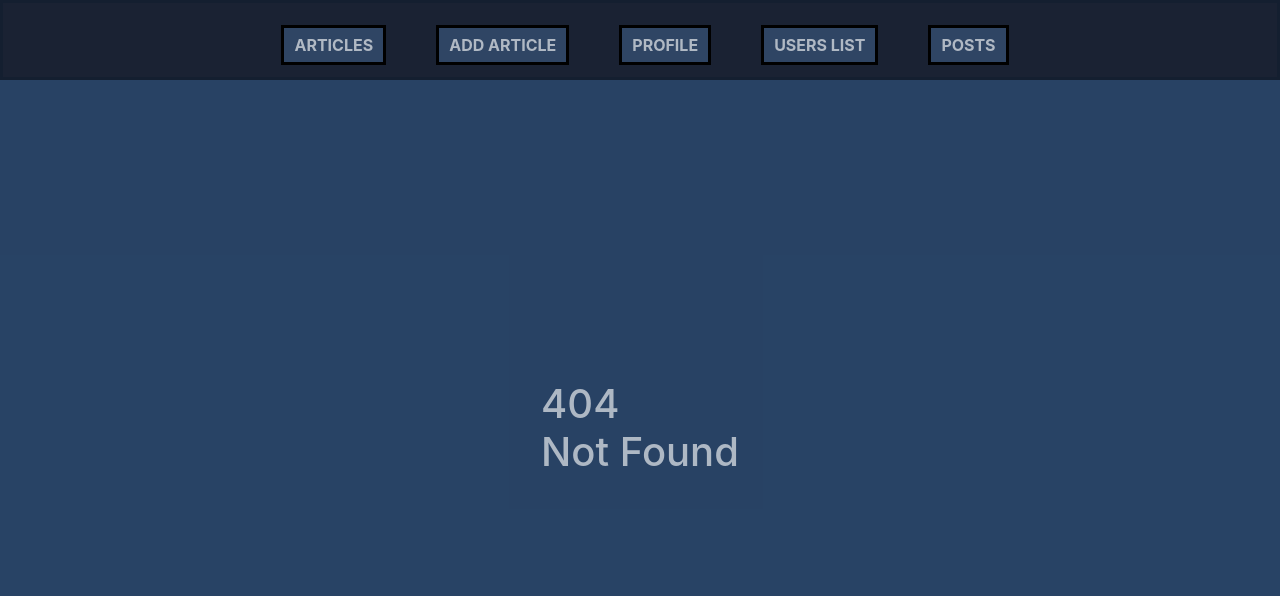
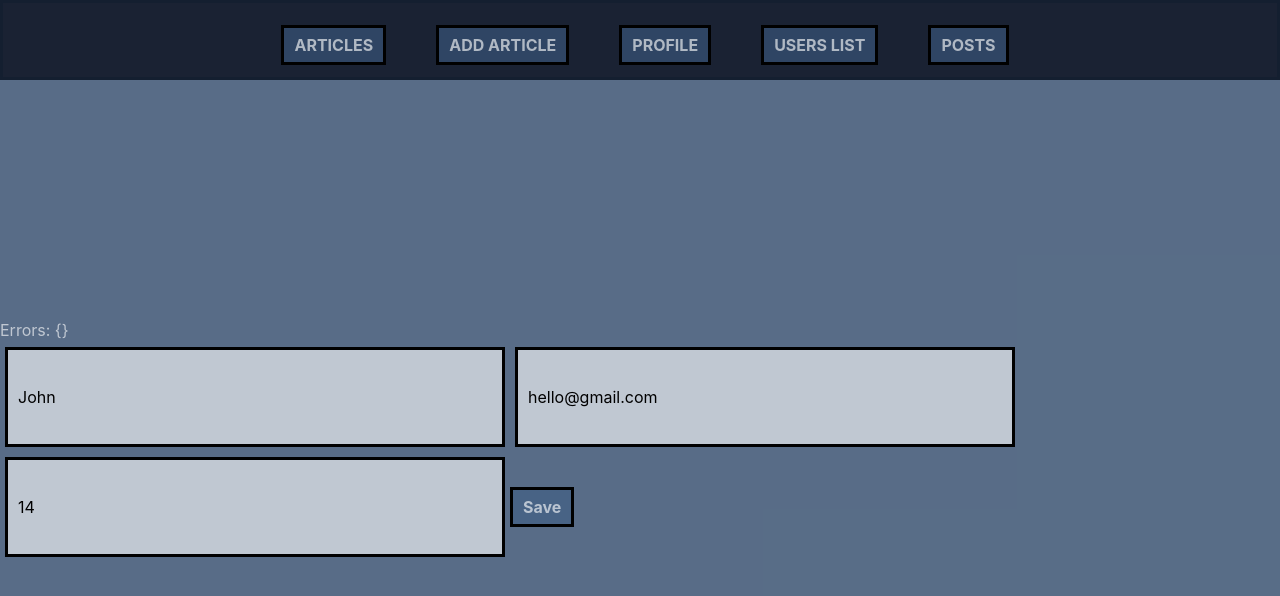
Before and after one commit to darthMilash/darth-app, a React (Create React App) app in the folder front/: page /form in a window 1280 px wide. Before the commit this address had no page. Shown: the top 596 px of the page. Built offline with nearby package versions, Linux system fonts and the light colour scheme.

Commit message:
Do lesson. Add UserForm|FormContainer. Install formik|yup

```diff
--- a/front/package.json
+++ b/front/package.json
@@ -8,13 +8,15 @@
     "@testing-library/user-event": "^12.8.3",
     "axios": "^0.25.0",
     "eslint": "^7.11.0",
+    "formik": "^2.2.9",
     "prop-types": "^15.8.1",
     "react": "^17.0.2",
     "react-dom": "^17.0.2",
     "react-query": "^3.34.11",
     "react-router-dom": "^6.2.1",
     "react-scripts": "4.0.3",
-    "web-vitals": "^1.1.2"
+    "web-vitals": "^1.1.2",
+    "yup": "^0.32.11"
   },
   "scripts": {
     "start": "react-scripts start",
--- /dev/null
+++ b/front/src/components/form/index.js
@@ -0,0 +1,37 @@
+import React from "react";
+import { Formik, Form, Field, ErrorMessage } from 'formik';
+import * as Yup from 'yup';
+
+const UserForm = ({userData}) => {
+
+    const schema = Yup.object().shape({
+        name: Yup.string().required(),
+        email: Yup.string(),
+        age: Yup.number('Age must be a number').required('Age is required!').positive('Age must be > 0').integer()
+    })
+
+    const onFormSubmit = (data) => {
+        console.log(data);
+    }
+
+    return (
+        <Formik
+       initialValues={userData}
+       onSubmit={onFormSubmit}
+       validationSchema={schema}
+     >
+         {({errors}) =>
+
+        <Form>
+            <div>Errors: {JSON.stringify(errors)}</div>
+            <Field type="text" name="name" />
+            <Field type="email" name="email" />
+            <Field type="text" name="age" />
+            <button type="submit">Save</button>
+        </Form>
+        }
+        </Formik>
+    )
+}
+
+export default UserForm;
--- a/front/src/containers/body/index.js
+++ b/front/src/containers/body/index.js
@@ -14,6 +14,7 @@ import PostsContainer from "../post/";
 
 import "./style.css";
 import { NotFound } from "../../components/errors/notFound";
+import FormContainer from "../form";
 
 
 export const Body = () => {
@@ -64,6 +65,12 @@ export const Body = () => {
           }
         />
         <Route
+          path="/form"
+          element={
+            <FormContainer />
+          }
+        />
+        <Route
           path="/date/:date"
           element={
             <ErrorBoundary>
--- /dev/null
+++ b/front/src/containers/form/index.js
@@ -0,0 +1,22 @@
+import React from "react";
+import UserForm from "../../components/form";
+
+
+
+const FormContainer = () => {
+    const userData = {
+        name: 'John',
+        email: 'hello@gmail.com',
+        age: 14
+    }
+
+
+
+    return (
+
+        <UserForm userData={userData} />
+
+    )
+}
+
+export default FormContainer;
```
Also changed, not shown: 1 other file (tests, documents, lock files or other folders).
